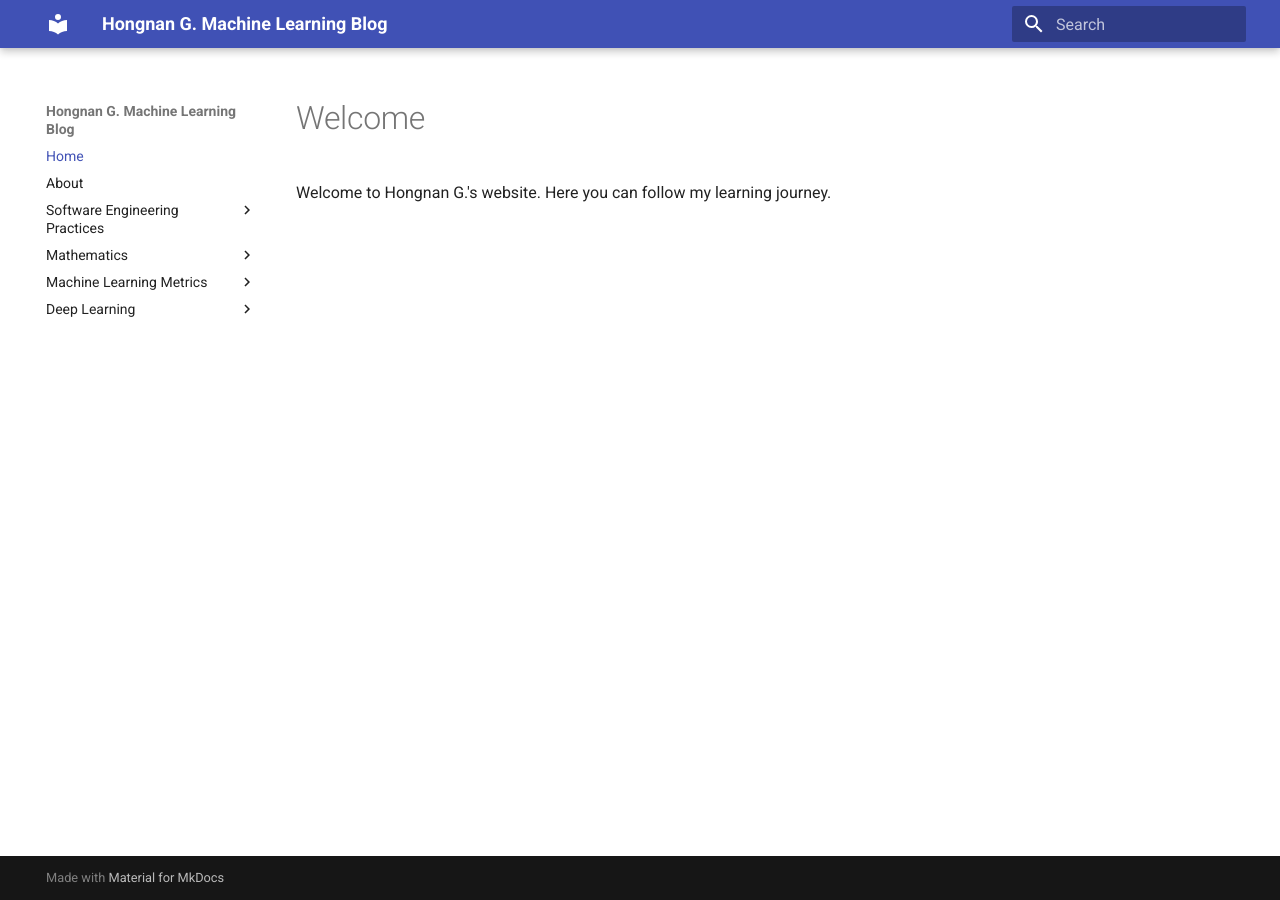
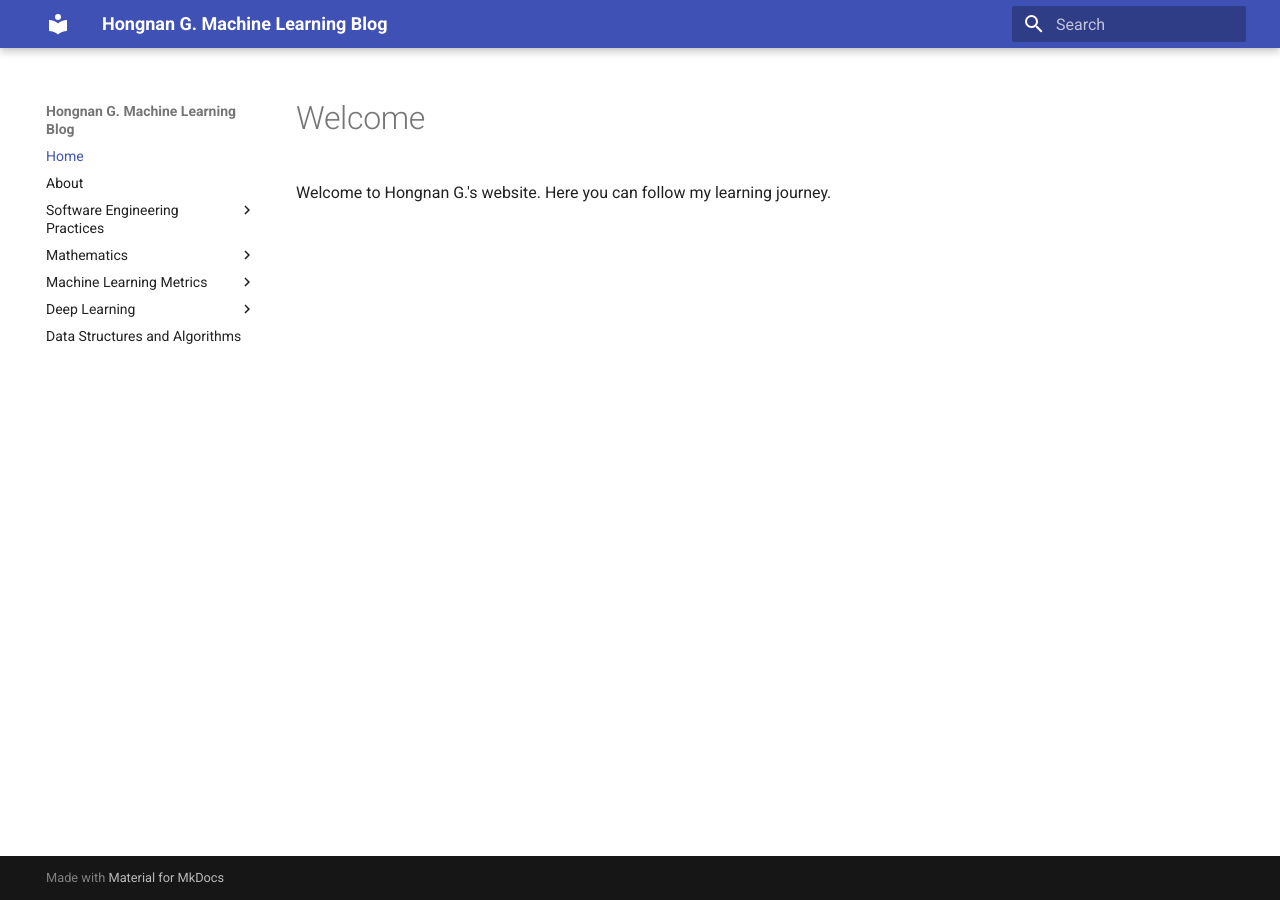
Before and after one commit to reigHns92/reighns-ml-blog, an MkDocs documentation site: the page built from docs/index.md, in a window 1280 px wide. Built offline with MkDocs 1.6.1 and Material for MkDocs 9.7.7, drawn with Linux system fonts in a browser that asks for light colours.

Commit message:
Added data_structures_and_algorithms to my blog. I will plan to do leetcode soon.

```diff
--- a/mkdocs.yml
+++ b/mkdocs.yml
@@ -83,7 +83,8 @@ nav:
           - Grad-CAM: reighns_ml_journey/deep_learning/computer_vision/neural_network_interpretation/gradcam_and_variants/Grad-CAM.md
         - Image Normalization: reighns_ml_journey/deep_learning/computer_vision/general/image_normalization/Image_Normalization_and_Standardization.md
     - Fundamental Concepts:
-      - Cross Entropy Loss: reighns_ml_journey/deep_learning/fundamentals/loss_functions/cross_entropy_loss_from_scratch.md
+      - Cross Entropy Loss: reighns_ml_journey/deep_learning/fundamentals/loss_functions/cross_entropy_loss/cross_entropy_loss_from_scratch.md
+  - Data Structures and Algorithms: reighns_ml_journey/data_structures_and_algorithms/data_structures_and_algorithms.md
 theme:
   name: material
 markdown_extensions:
```
Also changed, not shown: docs/reighns_ml_journey/data_structures_and_algorithms/data_structures_and_algorithms.ipynb (added).
